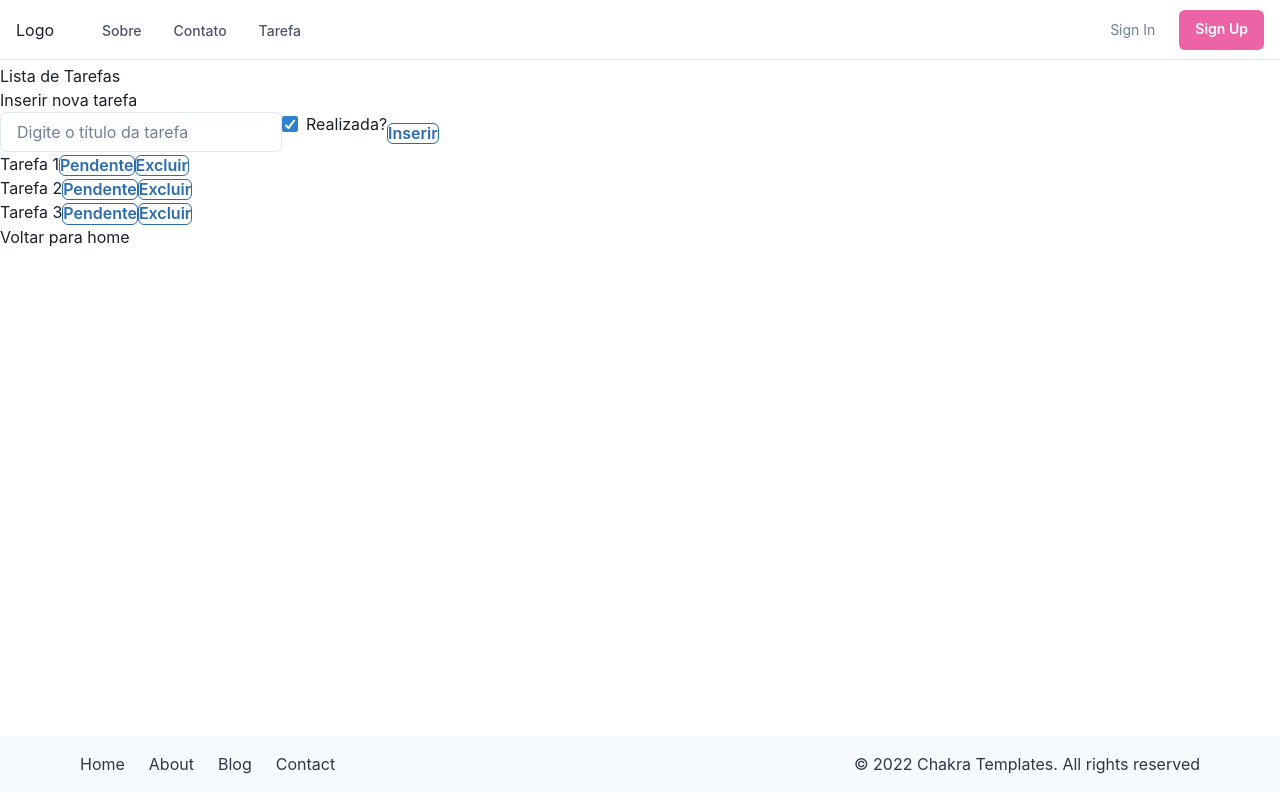
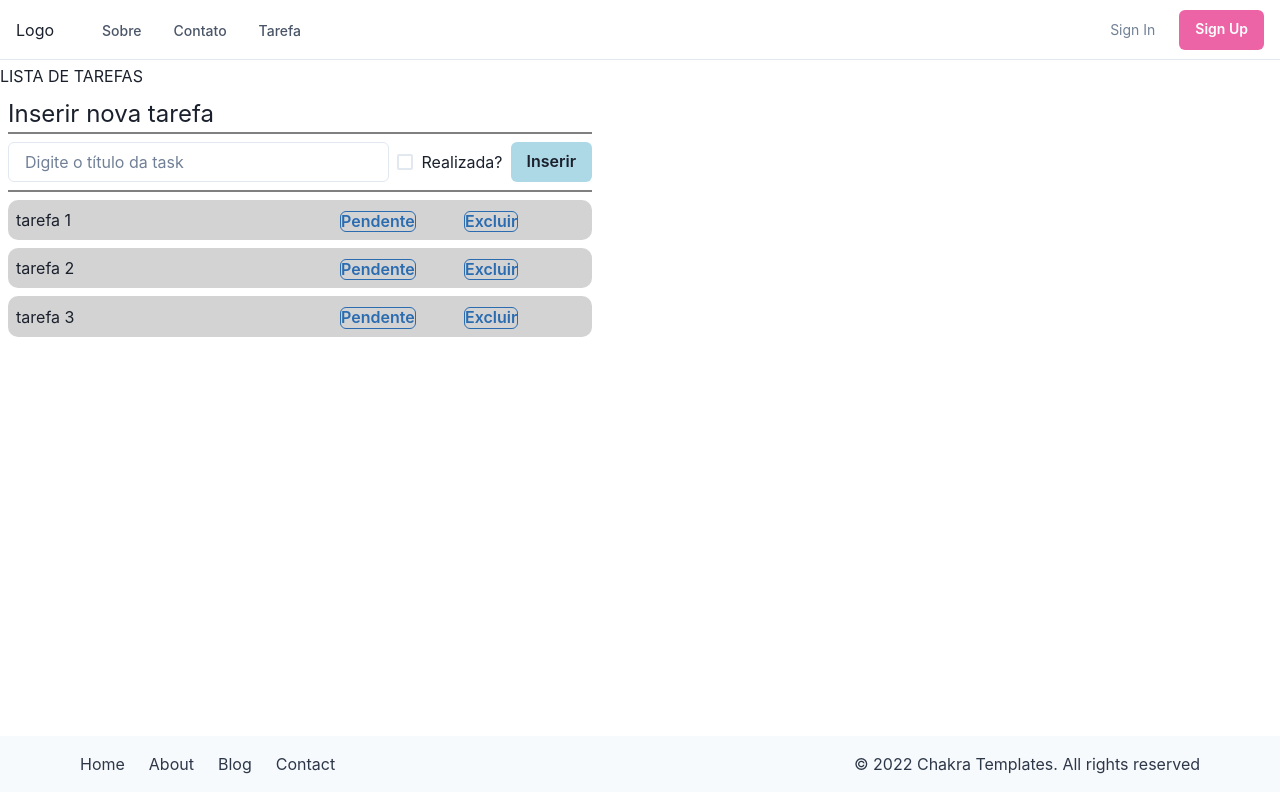
Before and after one commit to leleleonardo/meu-app, a React (Vite) app: page /Tarefas in a window 1280 px wide. Built offline with nearby package versions, Linux system fonts and the light colour scheme.

Commit message:
alteração layout tarefas

```diff
--- a/src/components/tarefa/index.tsx
+++ b/src/components/tarefa/index.tsx
@@ -1,9 +1,69 @@
-import { Checkbox} from '@chakra-ui/react'
+import { Button, Input } from '@chakra-ui/react'
+import { Checkbox } from '@chakra-ui/react'
+import { Grid, GridItem } from "@chakra-ui/react"
+import TaskItem from "../taskItem";
 
-function Task(){
-    return(
-        <Checkbox defaultChecked>Realizada?</Checkbox>
+interface Props {
+    name: String
+}
+
+
+function Task({name}: Props){
+    return (
+        <>
+        <Grid className='grid'
+            templateAreas={`"title title title"
+                            "insert done add"
+                            "line line line"
+                            "task1 task1 task1"
+                            "task2 task2 task2"
+                            "task3 task3 task3"`}
+            gridTemplateColumns={'1fr max-content max-content'}
+            gridTemplateRows={'40x 10px 5px 40px 40px 40px'}
+            alignItems='center'
+            gap={2}
+            minHeight={'max-content'}
+            padding={2}
+            width={'600px'}
+            >
+                <GridItem area={'title'} fontSize={24} borderBottom='2px solid gray'>
+                    {name}
+                </GridItem>
+                <GridItem area={'insert'} >
+                    <Input placeholder="Digite o título da task" />
+                </GridItem>
+                <GridItem area={'done'} >
+                    <Checkbox>
+                    Realizada?
+                    </Checkbox>
+                </GridItem>
+                <GridItem area={'add'}>
+                    <Button backgroundColor={'lightblue'}>
+                        Inserir
+                    </Button>
+                </GridItem>
+                <GridItem area={'line'} borderBottom='2px solid gray'/>
+                <GridItem area={'task1'} border-radius='25px'>
+                    <TaskItem name={'tarefa 1'} />
+                </GridItem>
+                <GridItem area={'task2'}>
+                    <TaskItem name={'tarefa 2'} />
+                </GridItem>
+                <GridItem area={'task3'}>
+                    <TaskItem name={'tarefa 3'} />
+                </GridItem>
+            </Grid>
+
+        </>
+
     )
 }
 
 export default Task
+
+
+/*function Task(){
+    return(
+        <Checkbox defaultChecked>Realizada?</Checkbox>
+    )
+}*/
--- /dev/null
+++ b/src/components/taskItem/index.tsx
@@ -0,0 +1,35 @@
+import { Grid, GridItem } from "@chakra-ui/react"
+import ButtonFatec from "../button-fatec"
+
+interface Props {
+    name: String
+}
+
+function TaskItem({name}: Props) {
+    return (
+        <>
+            <Grid className='grid'
+            templateColumns='1fr 120px 120px'
+            templateRows='max-content'
+            gap={1}
+            padding={2}
+            backgroundColor='lightgray'
+            alignItems='center'
+            minHeight={'max-content'}
+            borderRadius='10px'
+            >
+                <GridItem colSpan={1} rowSpan={1} >
+                    {name}
+                </GridItem>
+                <GridItem colSpan={1} rowSpan={1} >
+                    <ButtonFatec type={"button"} label={"Pendente"} />
+                </GridItem>
+                <GridItem colSpan={1} rowSpan={1}>
+                    <ButtonFatec type={"button"} label={"Excluir"} />
+                </GridItem>
+            </Grid>
+        </>
+    )
+}
+
+export default TaskItem
--- a/src/pages/Tarefas/index.tsx
+++ b/src/pages/Tarefas/index.tsx
@@ -1,4 +1,4 @@
-import { Link } from "react-router-dom"
+/*import { Link } from "react-router-dom"
 import Layout from "../../components/layout"
 //import styles from "./tarefas.module.css"
 import Task from "../../components/tarefa/index"
@@ -37,4 +37,26 @@ function Tarefas() {
 
 }
 
+export default Tarefas*/
+
+import Layout from "../../components/layout"
+import Task from "../../components/tarefa"
+
+
+
+
+
+function Tarefas(){
+    return (
+        <Layout>
+                    <div>
+                        <h1>LISTA DE TAREFAS</h1>
+                        <Task name={'Inserir nova tarefa'}></Task>
+
+
+                    </div>
+        </Layout>
+    )
+}
+
 export default Tarefas
```
